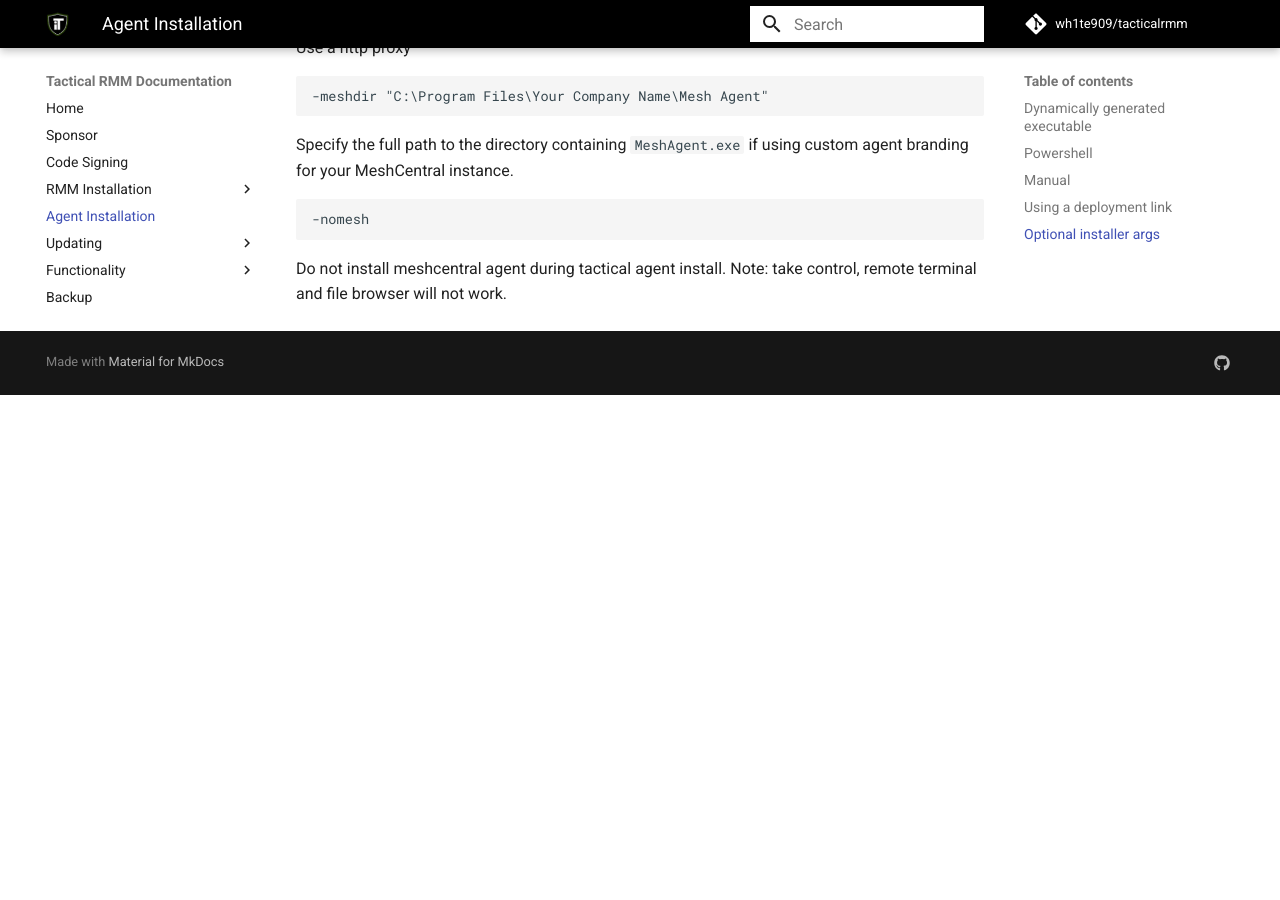
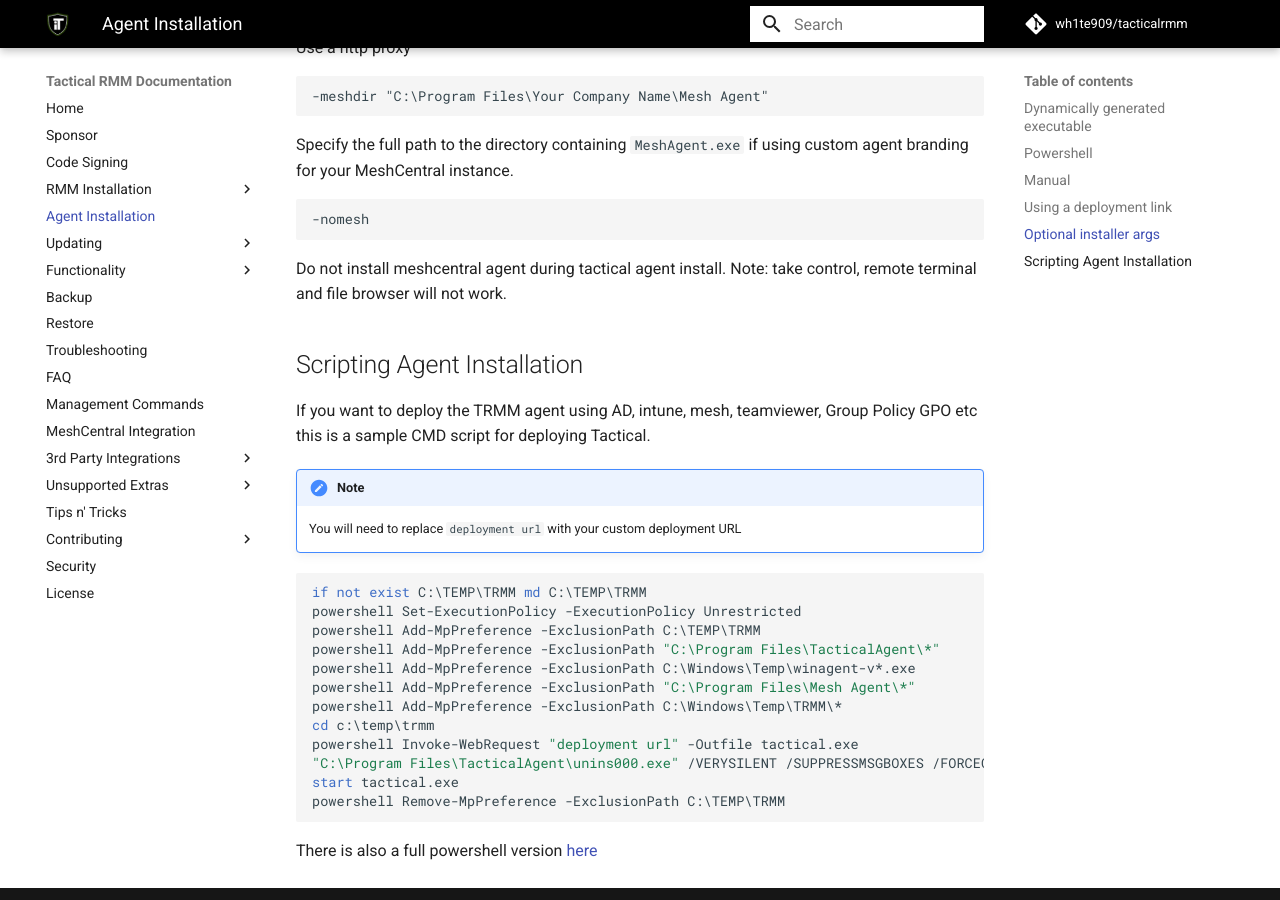
Before and after one commit to amidaware/trmm-docs, an MkDocs documentation site: the page built from docs/docs/install_agent.md, in a window 1280 px wide and 900 px high, scrolled down 2634 px. Built offline with MkDocs 1.6.1 and Material for MkDocs 9.7.7, drawn with Linux system fonts in a browser that asks for light colours; comment, search, counter and statistics services are not loaded; before the commit the page ends 3029 px from its top, so only the background shows below that.

Commit message:
docs adding cmd deploy script

````diff
--- a/docs/docs/install_agent.md
+++ b/docs/docs/install_agent.md
@@ -84,3 +84,27 @@
 ```
 
 Do not install meshcentral agent during tactical agent install. Note: take control, remote terminal and file browser will not work.
+
+## Scripting Agent Installation
+
+If you want to deploy the TRMM agent using AD, intune, mesh, teamviewer, Group Policy GPO etc this is a sample CMD script for deploying Tactical.
+
+!!!note
+    You will need to replace `deployment url` with your custom deployment URL
+
+```bat
+if not exist C:\TEMP\TRMM md C:\TEMP\TRMM
+powershell Set-ExecutionPolicy -ExecutionPolicy Unrestricted
+powershell Add-MpPreference -ExclusionPath C:\TEMP\TRMM
+powershell Add-MpPreference -ExclusionPath "C:\Program Files\TacticalAgent\*"
+powershell Add-MpPreference -ExclusionPath C:\Windows\Temp\winagent-v*.exe
+powershell Add-MpPreference -ExclusionPath "C:\Program Files\Mesh Agent\*"
+powershell Add-MpPreference -ExclusionPath C:\Windows\Temp\TRMM\*
+cd c:\temp\trmm
+powershell Invoke-WebRequest "deployment url" -Outfile tactical.exe
+"C:\Program Files\TacticalAgent\unins000.exe" /VERYSILENT /SUPPRESSMSGBOXES /FORCECLOSEAPPLICATIONS
+start tactical.exe
+powershell Remove-MpPreference -ExclusionPath C:\TEMP\TRMM
+```
+
+There is also a full powershell version [here](https://wh1te909.github.io/tacticalrmm/3rdparty_screenconnect/#install-tactical-rmm-via-screeconnect-commands-window)
````
